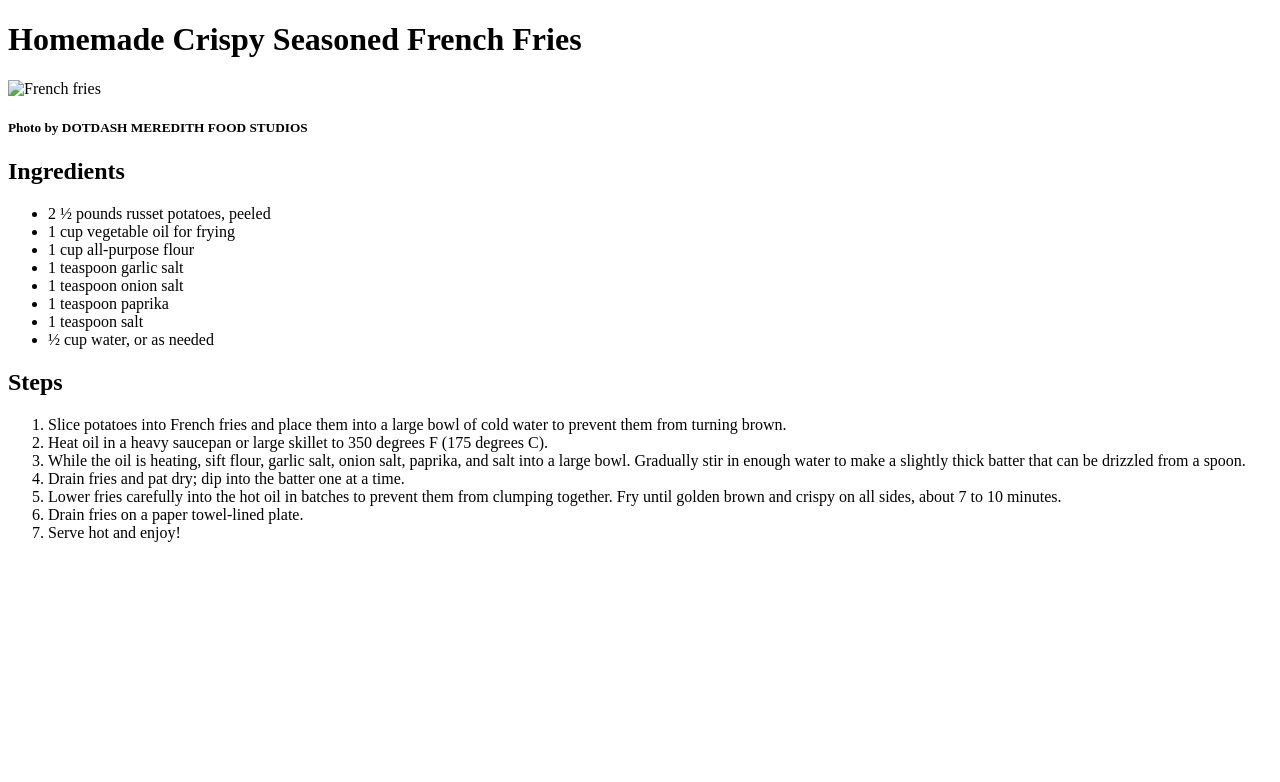
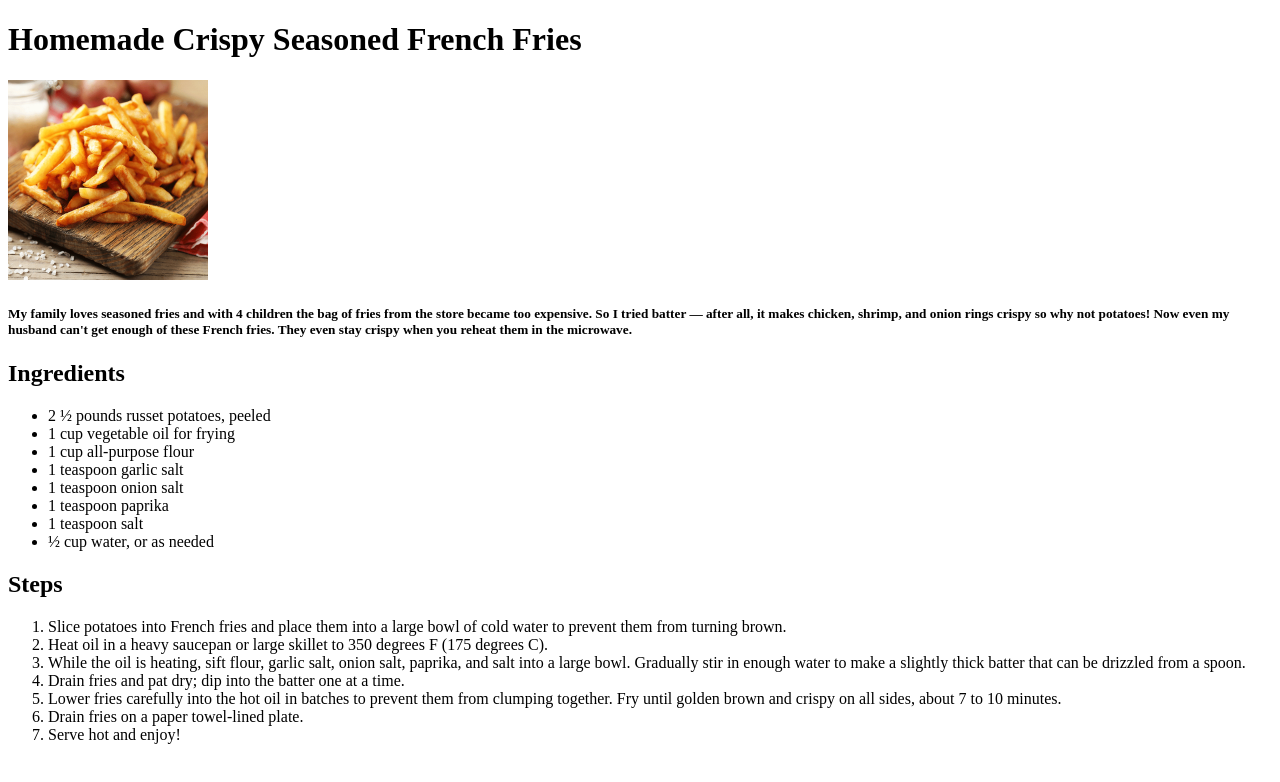
Before and after one commit to Vibianco/odin-recipes, a plain HTML site: page recipes/fries.html in a window 1280 px wide. Drawn offline with Linux system fonts and the light colour scheme.

Commit message:
Fixed issue with images and stored them locally

```diff
--- a/recipes/fries.html
+++ b/recipes/fries.html
@@ -7,8 +7,8 @@
 </head>
 <body>
     <h1>Homemade Crispy Seasoned French Fries</h1>
-    <img href="../img/fries.gif" alt="French fries">
-    <h5>Photo by DOTDASH MEREDITH FOOD STUDIOS</h5>
+    <img src="../img/fries.gif" alt="French fries" height="200" width="200">
+    <h5>My family loves seasoned fries and with 4 children the bag of fries from the store became too expensive. So I tried batter — after all, it makes chicken, shrimp, and onion rings crispy so why not potatoes! Now even my husband can't get enough of these French fries. They even stay crispy when you reheat them in the microwave.</h5>
     <h2>Ingredients</h2>
     <ul>
         <li>2 ½ pounds russet potatoes, peeled</li>
```
Also changed, not shown: recipes/cake.html (+2 -2 lines), recipes/empanadas.html (+2 -2 lines), img/cake.jpg (added), img/empanadas.jpeg (added).
